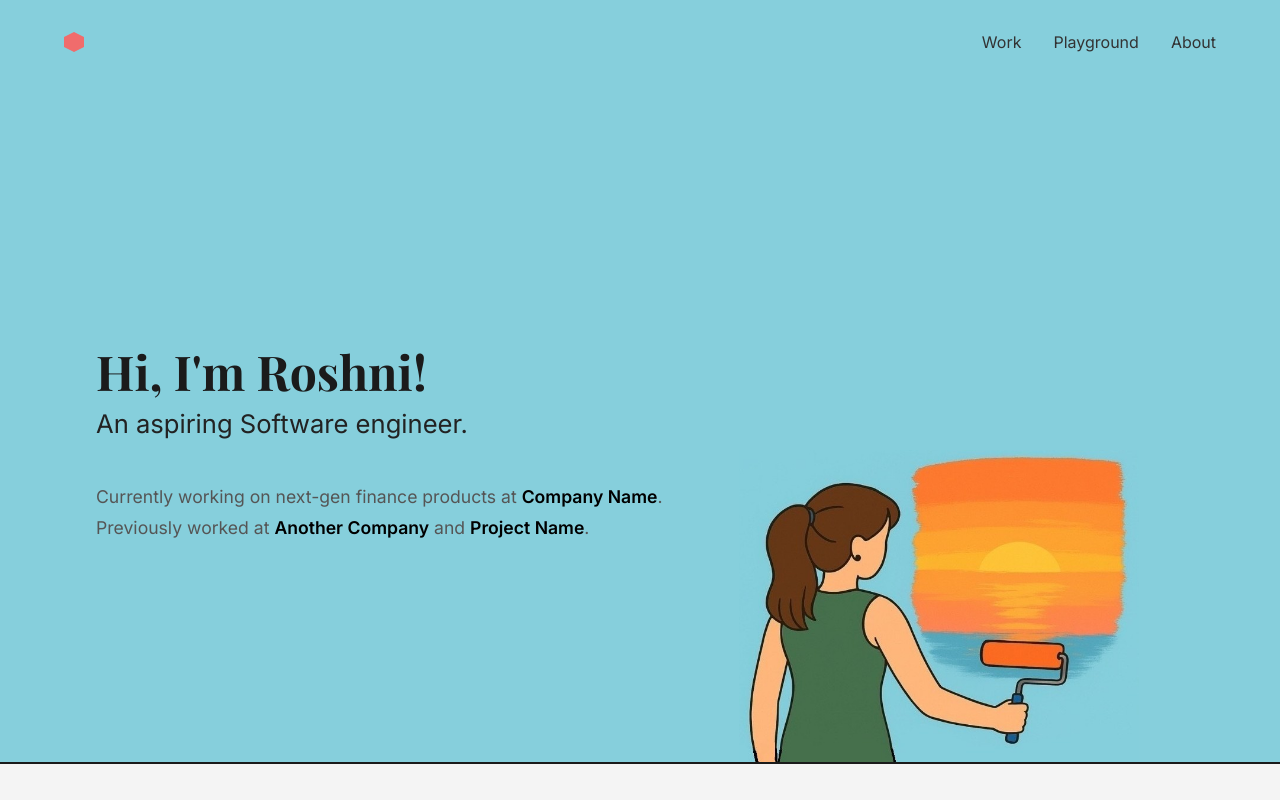
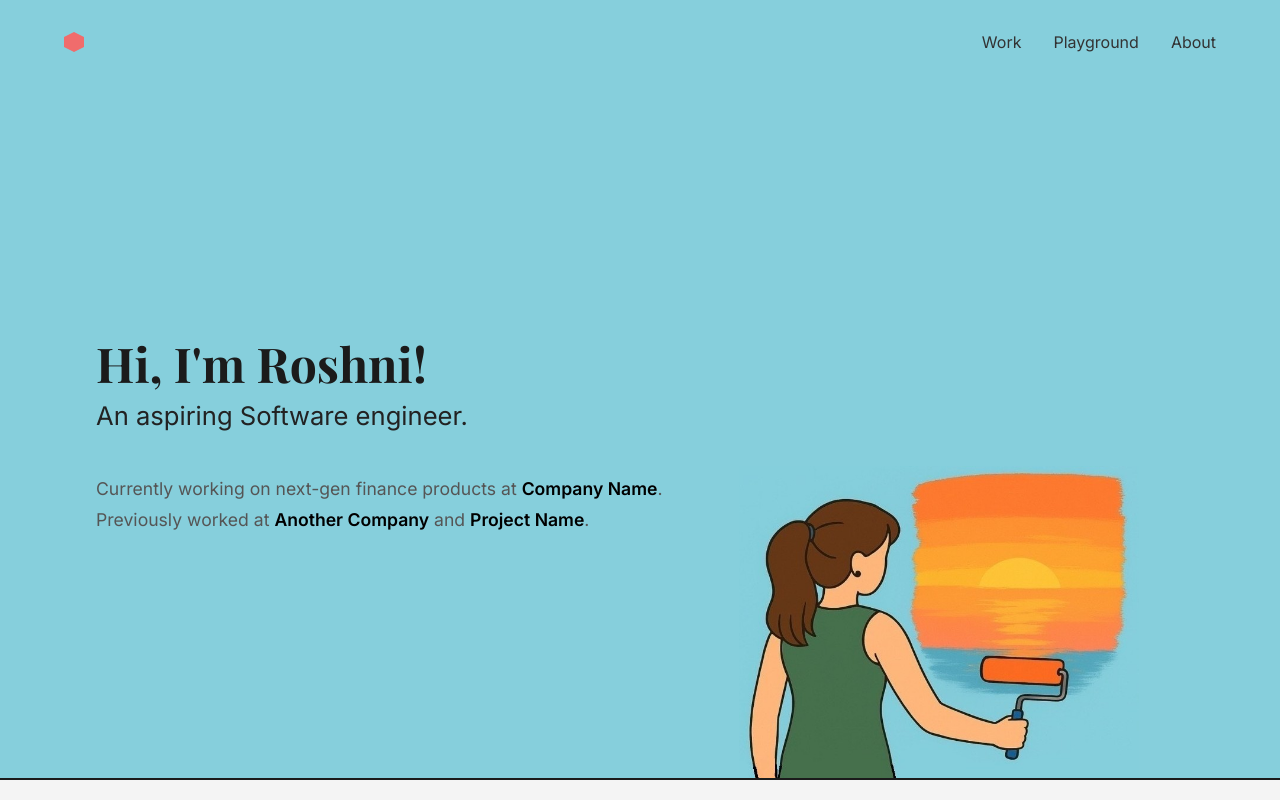
Before and after one commit to RoshniSatish/Portfolio, a plain HTML site: page index.html in a window 1280 px wide. Shown: the top 800 px of the page. Drawn offline with nearby package versions, Linux system fonts and the light colour scheme.

Commit message:
Update style.css

```diff
--- a/style.css
+++ b/style.css
@@ -44,7 +44,7 @@ nav a {
   align-items: stretch;
   padding: 0 6rem;
   position: relative;
-  min-height: 85vh; /* fill most of the screen */
+  min-height: 87vh; /* fill most of the screen */
   box-sizing: border-box;
 }
 
@@ -52,7 +52,7 @@ nav a {
   flex: 1 1 50%;
   max-width: 600px;
   display: flex;
-  margin-top: 1.5rem;
+  margin-bottom: 0.5rem;
   flex-direction: column;
   justify-content: center;  /*vertical centering */
 }
```
